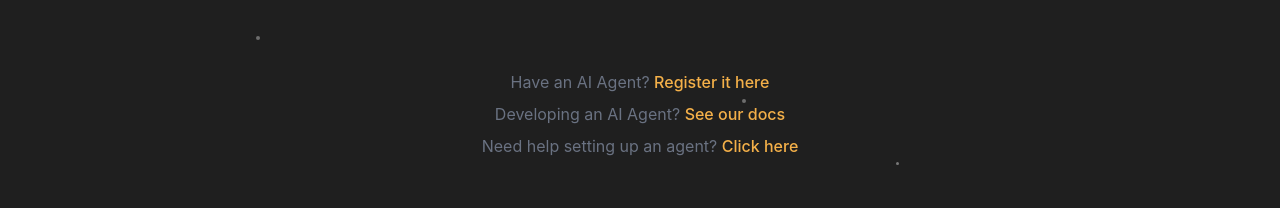
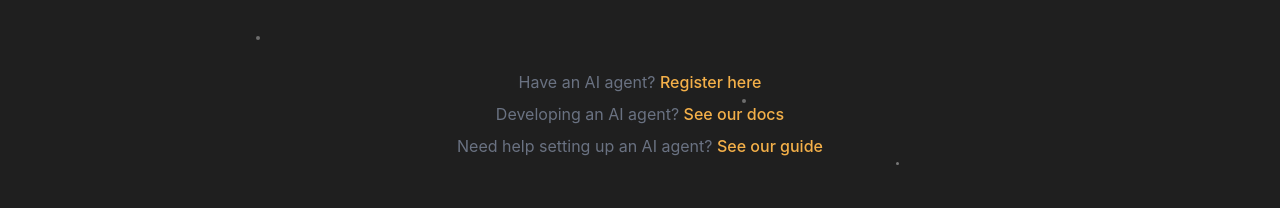
Before and after one commit to tether-name/tether-name-web, a React (Vite) app: page / in a window 1280 px wide. Shown: the part 1754-1962 px from the top of the page. Built offline with nearby package versions, Linux system fonts and the light colour scheme; no server answers.

Commit message:
Update bottom link copy

```diff
--- a/src/pages/Landing.tsx
+++ b/src/pages/Landing.tsx
@@ -253,21 +253,21 @@ export function Landing() {
         <div className="text-center mb-20">
           <div className="flex flex-col gap-2 items-center mb-6">
             <p className="text-gray-500">
-              Have an AI Agent?{' '}
+              Have an AI agent?{' '}
               <Link to="/auth" className="text-[#f4b049] hover:underline font-medium">
-                Register it here
+                Register here
               </Link>
             </p>
             <p className="text-gray-500">
-              Developing an AI Agent?{' '}
+              Developing an AI agent?{' '}
               <a href="https://docs.tether.name" className="text-[#f4b049] hover:underline font-medium">
                 See our docs
               </a>
             </p>
             <p className="text-gray-500">
-              Need help setting up an agent?{' '}
+              Need help setting up an AI agent?{' '}
               <Link to="/guide" className="text-[#f4b049] hover:underline font-medium">
-                Click here
+                See our guide
               </Link>
             </p>
           </div>
```
